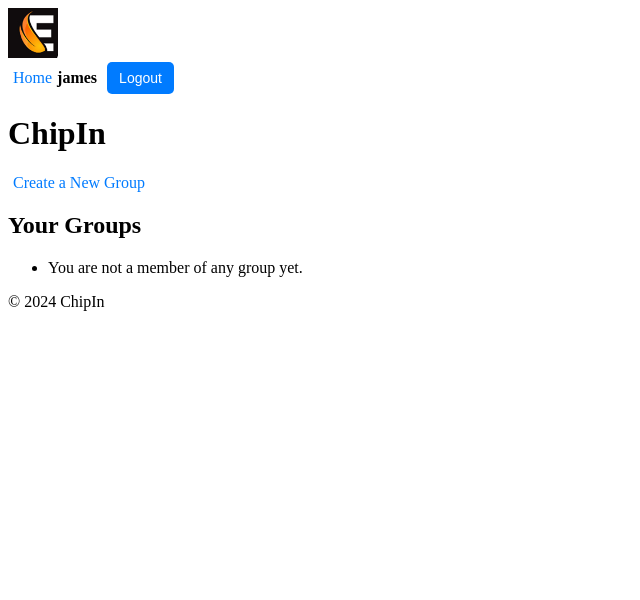
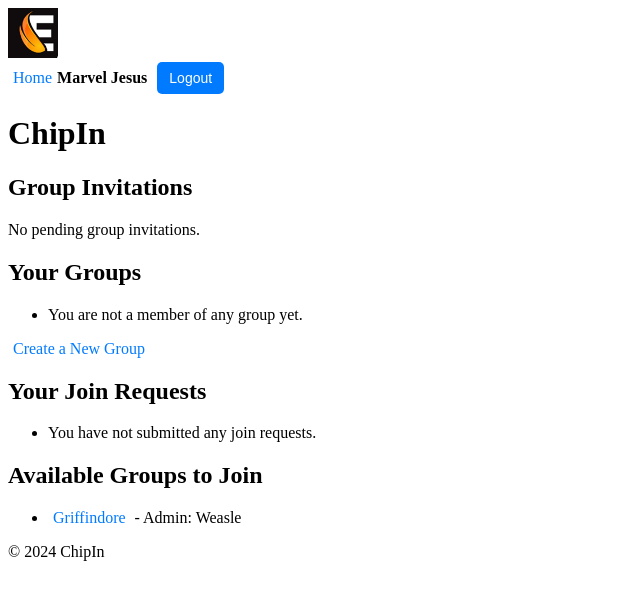
Before and after one commit to aaabbbccc11283/ssa_project, a Django app: page /chipin/ in a window 1280 px wide. Shown: the top 600 px of the page, without its empty margins (0-640 px from the left). Run offline with Django 5.2, Linux system fonts and the light colour scheme; a user stored in the database is signed in; data comes from the database, SQL or seed files in the repository; both versions use the stored data as it was after the commit.

Commit message:
Chat Creation

```diff
--- /dev/null
+++ b/chipin/context_processors.py
@@ -0,0 +1,9 @@
+from users.models import Profile
+
+def user_profile(request):
+    if request.user.is_authenticated:
+        try:
+            return {'nickname': request.user.profile.nickname}
+        except Profile.DoesNotExist:
+            return {'nickname': request.user.username}  # Fallback to username if no profile exists
+    return {}
--- a/chipin/templates/chipin/base.html
+++ b/chipin/templates/chipin/base.html
@@ -12,7 +12,7 @@
         </div>
         <div class="user-info">
             {% if request.user.is_authenticated %}
-                <a href="{% url 'chipin:home' %}">Home</a> <span>{{ request.user.username }}</span>
+                <a href="{% url 'chipin:home' %}">Home</a> <span>{{ request.user.profile.nickname }}</span>
                 <form action="{% url 'users:logout' %}" method="post">
                     {% csrf_token %}
                     <button type="submit">Logout</button>
--- a/chipin/templates/chipin/home.html
+++ b/chipin/templates/chipin/home.html
@@ -3,20 +3,62 @@
 {% block title %}ChipIn{% endblock %}
 {% block content %}
     <h1>ChipIn</h1>
-    <a href="{% url 'chipin:create_group' %}">Create a New Group</a>
+    <h2>Group Invitations</h2>
+    <div class="invitation-notification">
+        {% if pending_invitations %}
+            <ul>
+                {% for group in pending_invitations %}
+                    <li>
+                        You have been invited to join <strong>{{ group.name }}</strong>.
+                        <a href="{% url 'chipin:accept_invite' group.id %}?user_id={{ request.user.id }}">Accept</a>
+                    </li>
+                {% empty %}
+                    <li>No pending group invitations.</li>
+                {% endfor %}
+            </ul>
+        {% else %}
+            <p>No pending group invitations.</p>
+        {% endif %}
+    </div>
+
     <h2>Your Groups</h2>
     <ul>
         {% for group in user.group_memberships.all %}
         <li>
             <a href="{% url 'chipin:group_detail' group.id %}">{{ group.name }}</a>
             {% if group.admin == request.user %}
-                <a href="{% url 'chipin:delete_group' group.id %}" onclick="return confirm('Are you sure you want to delete this group?');">
-                    Delete
-                </a>
+                <a href="{% url 'chipin:delete_group' group.id %}" onclick="return confirm('Are you sure you want to delete this group?');">Delete</a>
+            {% else %}
+                <a href="{% url 'chipin:leave_group' group.id %}" onclick="return confirm('Are you sure you want to leave this group?');">Leave</a>
             {% endif %}
         </li>
         {% empty %}
         <li>You are not a member of any group yet.</li>
         {% endfor %}
     </ul>
+    <a href="{% url 'chipin:create_group' %}">Create a New Group</a>
+
+    <h2>Your Join Requests</h2>
+    <ul>
+        {% for join_request in user_join_requests %}
+        <li>
+            You requested to join <strong>{{ join_request.group.name }}</strong> on {{ join_request.created_at }}.
+            <a href="{% url 'chipin:delete_join_request' join_request.id %}" onclick="return confirm('Are you sure you want to delete this join request?');">Delete</a>
+        </li>
+        {% empty %}
+        <li>You have not submitted any join requests.</li>
+        {% endfor %}
+    </ul>
+
+    <h2>Available Groups to Join</h2>
+    <ul>
+        {% for group in available_groups %}
+        <li>
+            <a href="{% url 'chipin:group_detail' group.id %}">{{ group.name }}</a>
+            <span>- Admin: {{ group.admin.profile.nickname }}</span>
+        </li>
+        {% empty %}
+        <li>No groups available to join.</li>
+        {% endfor %}
+    </ul>
 {% endblock %}
--- a/chipin/templates/chipin/invite_users.html
+++ b/chipin/templates/chipin/invite_users.html
@@ -5,11 +5,11 @@
     <h1>Invite Users to {{ group.name }}</h1>
     <form method="post">
         {% csrf_token %}
-        <label for="email">Select User to Invite:</label>
-        <select name="email" id="email" required>
+        <label for="user_id">Select User to Invite:</label>
+        <select name="user_id" id="user_id" required>
             <option value="">Select a user</option>
             {% for user in users_not_in_group %}
-                <option value="{{ user.email }}">{{ user.email }} ({{ user.username }})</option>
+                <option value="{{ user.id }}">{{ user.profile.nickname }}</option>
             {% endfor %}
         </select>
         <button type="submit">Send Invitation</button>
--- a/chipin/urls.py
+++ b/chipin/urls.py
@@ -8,4 +8,13 @@ urlpatterns = [
    path('group/<int:group_id>/invite/', views.invite_users, name='invite_users'),
    path('group/<int:group_id>/accept/', views.accept_invite, name='accept_invite'),
    path('group/<int:group_id>/delete/', views.delete_group, name='delete_group'),
+   path('group/<int:group_id>/edit/<int:edit_comment_id>/', views.group_detail, name='edit_comment'),
+
+   path('delete-join-request/<int:request_id>/', views.delete_join_request, name='delete_join_request'),
+   path('group/<int:group_id>/request-to-join/', views.request_to_join_group, name='request_to_join_group'),
+   path('group/<int:group_id>/leave/', views.leave_group, name='leave_group'),
+   path('group/<int:group_id>/request/<int:request_id>/vote/<str:vote>/', views.vote_on_join_request, name='vote_on_join_request'),
+
+   path('comment/<int:comment_id>/edit/', views.edit_comment, name='edit_comment'),
+   path('comment/<int:comment_id>/delete/', views.delete_comment, name='delete_comment'),
 ]
--- a/chipin/views.py
+++ b/chipin/views.py
@@ -9,11 +9,121 @@ from django.urls import reverse
 from django.conf import settings
 from django.contrib.auth.models import User
 import urllib.parse
+from .models import GroupJoinRequest
+from .models import Group, Comment
+from .forms import CommentForm
 
 @login_required
-def group_detail(request, group_id):
+def group_detail(request, group_id, edit_comment_id=None):
     group = get_object_or_404(Group, id=group_id)
-    return render(request, 'chipin/group_detail.html', {'group': group})
+    comments = group.comments.all().order_by('-created_at')  # Fetch all comments for the group
+    if edit_comment_id: # Fetch the comment to edit, if edit_comment_id is provided
+        comment_to_edit = get_object_or_404(Comment, id=edit_comment_id)
+        if comment_to_edit.user != request.user:
+            return redirect('chipin:group_detail', group_id=group.id)
+    else:
+        comment_to_edit = None
+    if request.method == 'POST':
+        if comment_to_edit: # Editing an existing comment
+            form = CommentForm(request.POST, instance=comment_to_edit)
+        else: # Adding a new comment
+            form = CommentForm(request.POST)
+        if form.is_valid():
+            comment = form.save(commit=False)
+            comment.user = request.user
+            comment.group = group
+            comment.save()
+            return redirect('chipin:group_detail', group_id=group.id)
+    else:
+        form = CommentForm(instance=comment_to_edit) if comment_to_edit else CommentForm()
+    return render(request, 'chipin/group_detail.html', {
+        'group': group,
+        'comments': comments,
+        'form': form,
+        'comment_to_edit': comment_to_edit,
+    })
+
+@login_required
+def edit_comment(request, comment_id):
+    comment = get_object_or_404(Comment, id=comment_id)
+    if comment.user != request.user:  # Ensure only the comment author can edit
+        return redirect('chipin:group_detail', group_id=comment.group.id)
+    if request.method == 'POST':
+        form = CommentForm(request.POST, instance=comment)
+        if form.is_valid():
+            form.save()
+            return redirect('chipin:group_detail', group_id=comment.group.id)
+    else:
+        form = CommentForm(instance=comment)
+    return render(request, 'chipin/edit_comment.html', {'form': form, 'comment': comment})
+
+@login_required
+def delete_comment(request, comment_id):
+    comment = get_object_or_404(Comment, id=comment_id)
+    if comment.user == request.user or request.user == comment.group.admin:  # Allow author or group admin to delete
+        comment.delete()
+    return redirect('chipin:group_detail', group_id=comment.group.id)
+
+@login_required
+def vote_on_join_request(request, group_id, request_id, vote):
+    group = get_object_or_404(Group, id=group_id)
+    join_request = get_object_or_404(GroupJoinRequest, id=request_id)
+    if request.user not in group.members.all():
+        messages.error(request, "You must be a member of the group to vote.")
+        return redirect('chipin:group_detail', group_id=group.id)
+    if request.user in join_request.votes.all():
+        messages.info(request, "You have already voted.")
+        return redirect('chipin:group_detail', group_id=group.id)
+    # Register the user's vote
+    join_request.votes.add(request.user)
+    # Calculate if more than 60% of members have approved
+    total_members = group.members.count()
+    total_votes = join_request.votes.count()
+    if total_votes / total_members >= 0.6:
+        join_request.is_approved = True
+        group.members.add(join_request.user)  # Add the user to the group
+        join_request.save()
+        messages.success(request, f"{join_request.user.profile.nickname} has been approved to join the group!")
+    return redirect('chipin:group_detail', group_id=group.id)
+
+@login_required
+def request_to_join_group(request, group_id):
+    group = get_object_or_404(Group, id=group_id)
+    # Check if the user is already a member
+    if request.user in group.members.all():
+        messages.info(request, "You are already a member of this group.")
+        return redirect('chipin:group_detail', group_id=group.id)
+    # Check if the user has already submitted a join request
+    join_request, created = GroupJoinRequest.objects.get_or_create(user=request.user, group=group)
+    if created:
+        messages.success(request, "Your request to join the group has been submitted.")
+    else:
+        messages.info(request, "You have already requested to join this group.")
+    return redirect('chipin:group_detail', group_id=group.id)
+
+@login_required
+def delete_join_request(request, request_id):
+    join_request = get_object_or_404(GroupJoinRequest, id=request_id, user=request.user)
+    # Ensure the logged-in user can only delete their own join requests
+    if join_request.user == request.user:
+        join_request.delete()
+        messages.success(request, "Your join request has been successfully deleted.")
+    else:
+        messages.error(request, "You are not authorised to delete this join request.")
+    return redirect('chipin:home')
+
+@login_required
+def leave_group(request, group_id):
+    group = get_object_or_404(Group, id=group_id)
+    # Check if the user is a member of the group
+    if request.user in group.members.all():
+        group.members.remove(request.user)  # Remove the user from the group
+        messages.success(request, f'You have left the group {group.name}.')
+    else:
+        messages.error(request, 'You are not a member of this group.')
+    return redirect('chipin:home')
+
+
 
 @login_required
 def delete_group(request, group_id):
@@ -30,24 +140,33 @@ def invite_users(request, group_id):
     group = get_object_or_404(Group, id=group_id)
     users_not_in_group = User.objects.exclude(id__in=group.members.values_list('id', flat=True))
     if request.method == 'POST':
-        email = request.POST.get('email')
-        send_invitation_email(group, email, request)
-        messages.success(request, f'Invitation sent to {email}')
+        user_id = request.POST.get('user_id')
+        invited_user = get_object_or_404(User, id=user_id)
+        if invited_user in group.invited_users.all():
+            messages.info(request, f'{invited_user.profile.nickname} has already been invited.')
+        else:
+            group.invited_users.add(invited_user)
+            messages.success(request, f'Invitation sent to {invited_user.profile.nickname}.')
         return redirect('chipin:group_detail', group_id=group.id)
-    return render(request, 'chipin/invite_users.html', {'group': group, 'users_not_in_group': users_not_in_group})
+    return render(request, 'chipin/invite_users.html', {
+        'group': group,
+        'users_not_in_group': users_not_in_group
+    })
 
 @login_required
 def accept_invite(request, group_id):
     group = get_object_or_404(Group, id=group_id)
-    encoded_email = request.GET.get('email')
-    if encoded_email:
-        invited_email = urllib.parse.unquote(encoded_email)
-        invited_user = get_object_or_404(User, email=invited_email)
+    user_id = request.GET.get('user_id')
+    if user_id:
+        invited_user = get_object_or_404(User, id=user_id)
         if invited_user in group.members.all():
-            messages.info(request, f'{invited_user.username} is already a member of the group "{group.name}".')
+            messages.info(request, f'{invited_user.profile.nickname} is already a member of the group {group.name}.')
+        elif invited_user in group.invited_users.all():
+            group.members.add(invited_user)
+            group.invited_users.remove(invited_user)  # Remove from invited list
+            messages.success(request, f'{invited_user.profile.nickname} has successfully joined the group {group.name}.')
         else:
-            group.members.add(invited_user)
-            messages.success(request, f'{invited_user.username} has successfully joined the group "{group.name}".')
+            messages.error(request, "You are not invited to join this group.")
     else:
         messages.error(request, "Invalid invitation link.")
     return redirect('chipin:group_detail', group_id=group.id)
@@ -69,8 +188,24 @@ def send_invitation_email(group, email, request):
         html_message=message,  # The HTML message
     )
 
+@login_required
 def home(request):
-    return render(request, "chipin/home.html")
+    user = request.user
+    # Get pending group invitations for the current user
+    pending_invitations = user.pending_invitations.all()
+    # Get groups the user is a member of
+    user_groups = user.group_memberships.all()
+    # Get join requests sent by the user
+    user_join_requests = GroupJoinRequest.objects.filter(user=user)
+    # Get groups that the user is not a member of and that the user has not already requested to join
+    available_groups = Group.objects.exclude(members=user).exclude(join_requests__user=user)
+    context = {
+        'pending_invitations': pending_invitations,
+        'user_groups': user_groups,
+        'user_join_requests': user_join_requests,
+        'available_groups': available_groups
+    }
+    return render(request, 'chipin/home.html', context)
 
 @login_required
 def create_group(request):
--- a/ssa_project/settings.py
+++ b/ssa_project/settings.py
@@ -56,6 +56,7 @@ TEMPLATES = [
                 'django.template.context_processors.request',
                 'django.contrib.auth.context_processors.auth',
                 'django.contrib.messages.context_processors.messages',
+                'chipin.context_processors.user_profile',
             ],
         },
     },
```
Also changed, not shown: chipin/forms.py (+17 -0 lines), chipin/models.py (+18 -0 lines), chipin/templates/chipin/group_detail.html (+36 -5 lines), chipin/migrations/0002_group_invited_users.py (added), chipin/migrations/0003_groupjoinrequest.py (added), chipin/migrations/0004_comment.py (added), db.sqlite3.
